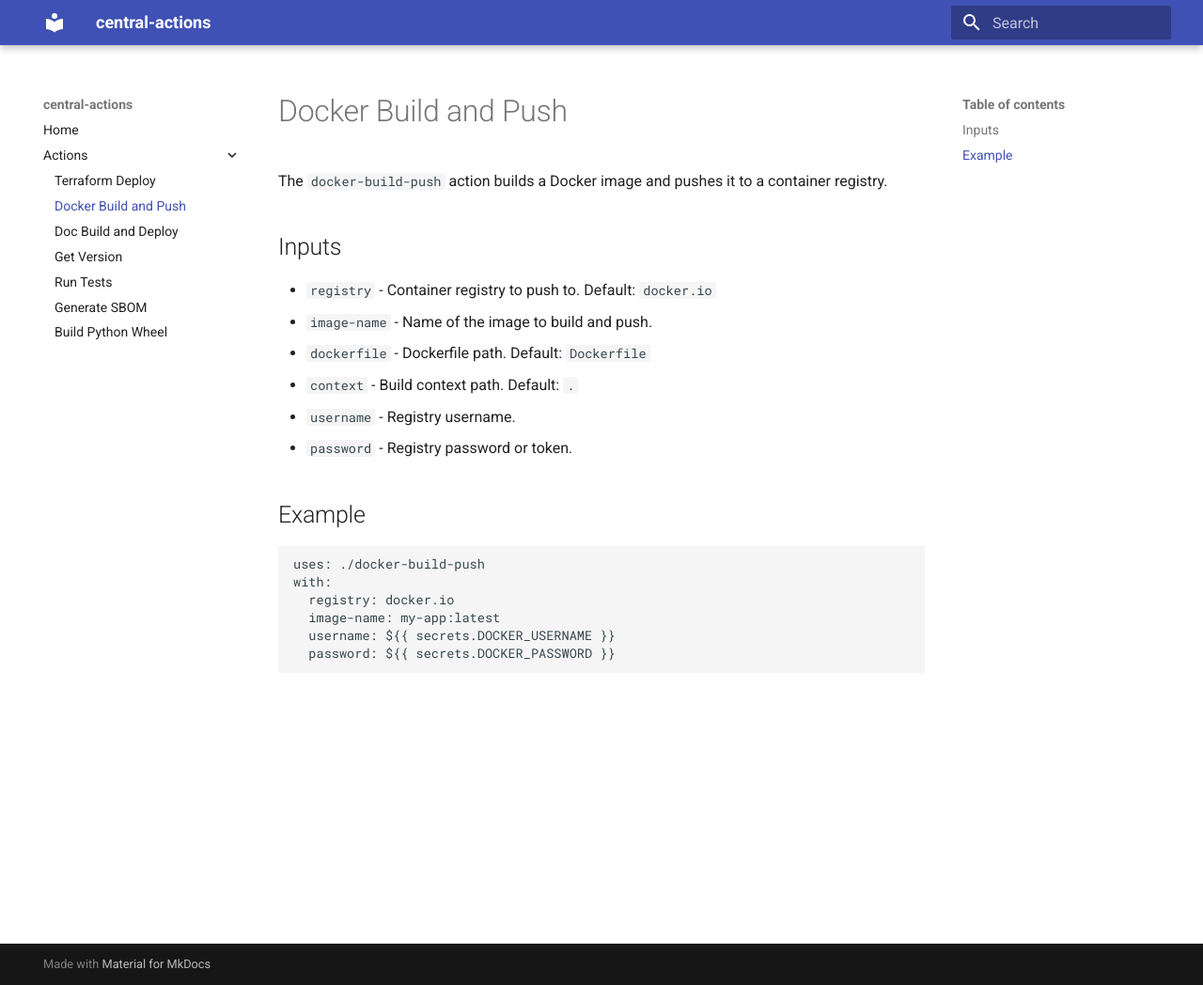
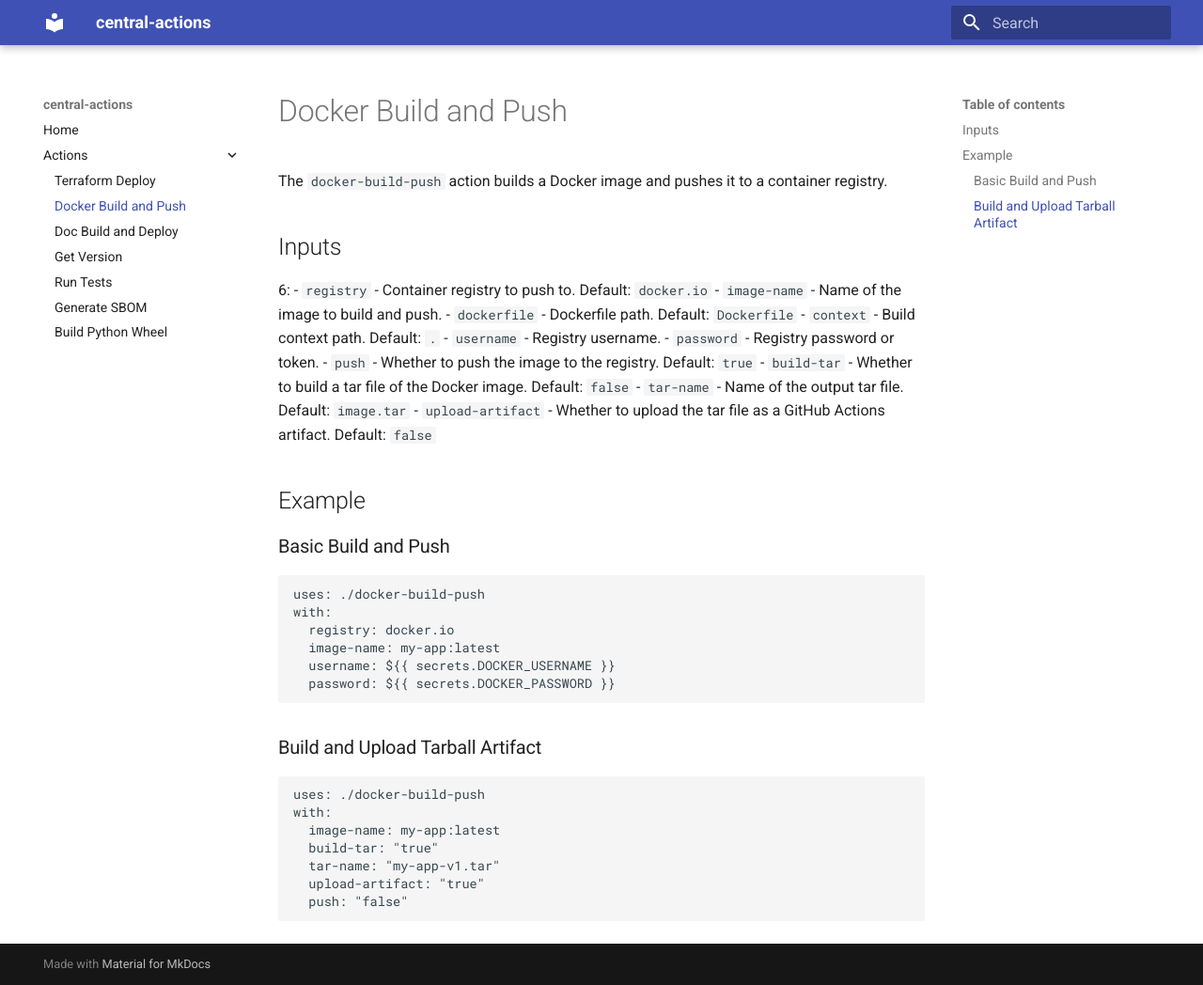
Before and after one commit to rakrsh/central-actions, an MkDocs documentation site: the page built from docs/docker-build-push.md, in a window 1280 px wide and 1048 px high. Shown: the whole window at 94% size. Built offline with MkDocs 1.6.1 and Material for MkDocs 9.7.7, drawn with Linux system fonts in a browser that asks for light colours.

Commit message:
support tar creation

````diff
--- a/docs/docker-build-push.md
+++ b/docs/docker-build-push.md
@@ -3,16 +3,21 @@
 The `docker-build-push` action builds a Docker image and pushes it to a container registry.
 
 ## Inputs
-
+6:
 - `registry` - Container registry to push to. Default: `docker.io`
 - `image-name` - Name of the image to build and push.
 - `dockerfile` - Dockerfile path. Default: `Dockerfile`
 - `context` - Build context path. Default: `.`
 - `username` - Registry username.
 - `password` - Registry password or token.
+- `push` - Whether to push the image to the registry. Default: `true`
+- `build-tar` - Whether to build a tar file of the Docker image. Default: `false`
+- `tar-name` - Name of the output tar file. Default: `image.tar`
+- `upload-artifact` - Whether to upload the tar file as a GitHub Actions artifact. Default: `false`
 
 ## Example
 
+### Basic Build and Push
 ```yaml
 uses: ./docker-build-push
 with:
@@ -21,3 +26,14 @@ with:
   username: ${{ secrets.DOCKER_USERNAME }}
   password: ${{ secrets.DOCKER_PASSWORD }}
 ```
+
+### Build and Upload Tarball Artifact
+```yaml
+uses: ./docker-build-push
+with:
+  image-name: my-app:latest
+  build-tar: "true"
+  tar-name: "my-app-v1.tar"
+  upload-artifact: "true"
+  push: "false"
+```
````
Also changed, not shown: docker-build-push/README.md (+16 -0 lines), 2 other files.
